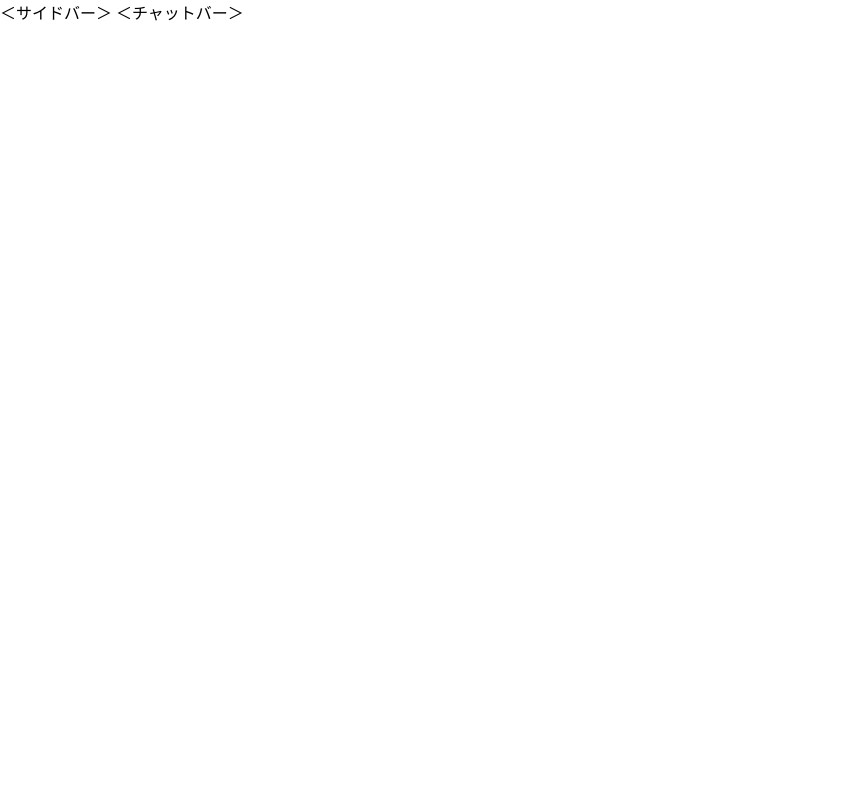
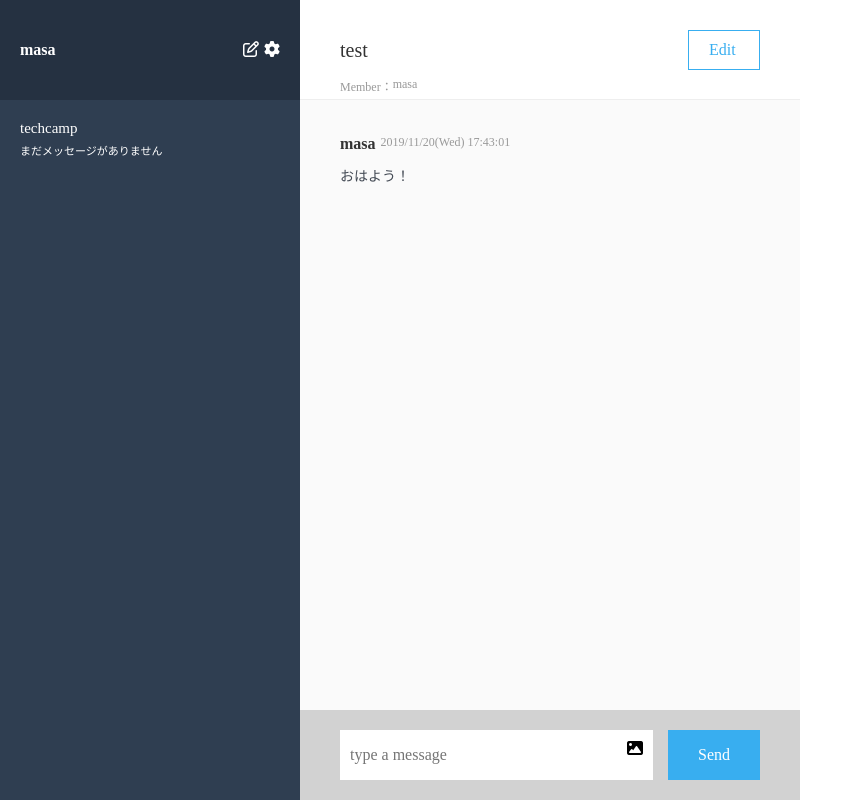
Before and after one commit to Toshikatsu08/chat-space, a Rails app: page / in a window 1280 px wide. Before the commit the part shown is almost empty. Shown: the whole page, without its empty margins (0-863 px from the left). Run offline with Rails 7, Linux system fonts and the light colour scheme; style sheets or scripts are compiled from the project's sources; some libraries are stand-ins or nearby versions.

Commit message:
Created front part.

```diff
--- /dev/null
+++ b/app/assets/stylesheets/_chat-space.scss
@@ -0,0 +1,175 @@
+.wrapper {
+  display: flex;
+  height: 100vh;
+}
+
+.SideBar {
+  background-color: #253141;
+  width: 300px;
+
+  &__header {
+    background-color: #253141;
+    height: 100px;
+    display: flex;
+    align-items: center;
+  }
+
+    &__sidebox {
+      height: 20px;
+      width: 260px;
+      margin: 0 20px;
+      display: flex;
+      justify-content: space-between;
+      align-items: center;
+    }
+
+      .UserName{
+        color: #ffffff;
+        font-weight: bold;
+      }
+
+      &__icons {
+        width: 60px;
+        display: flex;
+        justify-content: flex-end;
+      }
+
+      &__btn {
+        color: #ffffff;
+        text-decoration: none;
+        margin-left: 5px;
+      }
+
+  &__contents {
+    background-color: #2f3e51;
+    height: calc(100vh - 100px);
+  }
+
+    &__group {
+      height: 105px;
+    }
+
+      .GroupName {
+        font-size: 15px;
+        color: #ffffff;
+        margin: 0px 20px 5px 20px;
+        padding-top: 20px;
+      }
+
+      .message {
+        font-size: 11px;
+        color: #ffffff;
+        margin: 0 20px 40px 20px;
+      }
+}
+
+.MainChat {
+  width: calc(100vh - 300px);
+  &__header {
+    background-color: #ffffff;
+    height: 100px;
+    border-bottom: 1px solid #eeeeee;
+    display: flex;
+    justify-content: space-between;
+    align-items: center;
+    padding: 0 40px;
+  }
+
+    .CurrentGroup {
+      font-size: 20px;
+      color: #333333;
+      margin: 35px 0 15px 0 ;
+    }
+
+    &__edit {
+      font-size: 16px;
+      color: #38aef0;
+      border: 1px solid #38aef0;
+      text-decoration: none;
+      height: 40px;
+      padding: 0 20px;
+      width: 72px;
+      display: flex;
+      align-items: center;
+    }
+
+    &__MemberList {
+      display: flex;
+      font-size: 12px;
+      color: #999999;
+    }
+
+  &__contents {
+    background-color: #fafafa;
+    height: calc(100vh - 190px);
+    padding: 35px 40px 0;
+  }
+
+    &__MessageBox {
+      height: 57px;
+    }
+
+    .MessageInfo {
+      display: flex;
+      margin-bottom: 12px;
+      &__name{
+        font-size: 16px;
+        color: #333333;
+        font-weight: bold;
+        margin-right: 5px;
+      }
+      &__date {
+        font-size: 12px;
+        color: #999999;
+      }
+    }
+     .MessageContent {
+        margin-bottom: 46px;
+        font-size: 14px;
+        color: #434a54;
+     }
+
+  .Form {
+    background-color: #d2d2d2;
+    height: 90px;
+    padding: 20px 40px;
+      &__contents{
+        display: flex;
+      }
+        .inputBox {
+          width: 100%;
+          display: flex;
+          position: relative;
+          &__image{
+            position: absolute;
+            top: 10px;
+            right: 10px;
+          }
+        }
+
+          &__inputText {
+            width: 100%;
+            height: 50px;
+            padding: 0 10px;
+            border-style: none;
+          }
+
+          &__file {
+            display: none;
+          }
+          .icon {
+            font-size: 25px;
+          }
+
+    &__submitBtn{
+      width: 100px;
+      height: 50px;
+      padding: 0 30px;
+      margin-left: 15px;
+      background-color: #38aef0;
+      color: white;
+      cursor: pointer;
+      border-style: none;
+    }
+  }
+}
--- a/app/assets/stylesheets/application.scss
+++ b/app/assets/stylesheets/application.scss
@@ -2,3 +2,4 @@
 @import "modules/messages";
 @import "font-awesome-sprockets";
 @import "font-awesome";
+@import "chat-space"
--- a/app/views/messages/_main_chat.html.haml
+++ b/app/views/messages/_main_chat.html.haml
@@ -1 +1,25 @@
-＜チャットバー＞
+.MainChat
+  .MainChat__header
+    .MainChat__leftbox
+      %p.CurrentGroup test
+      %ul.MainChat__MemberList
+        %li.MainChat__Member: Member：
+        %li.MainChat__name masa
+    = link_to "#", class: "MainChat__edit" do
+      Edit
+  .MainChat__contents
+    .MainChat__MessageBox
+      .MessageInfo
+        %p.MessageInfo__name masa
+        %p.MessageInfo__date 2019/11/20(Wed) 17:43:01
+      .MessageContent おはよう！
+
+
+  .Form
+    %form.Form__contents
+      .inputBox
+        %input.Form__inputText{ placeholder: "type a message", type: "text"}
+        %label{class: "inputBox__image"}
+          = icon('fas', 'image', class: "icon")
+          %input.Form__file{type: "file"}
+      %input.Form__submitBtn{type: "submit", value: "Send"}
--- a/app/views/messages/_side_bar.html.haml
+++ b/app/views/messages/_side_bar.html.haml
@@ -1 +1,13 @@
-＜サイドバー＞
+.SideBar
+  .SideBar__header
+    .SideBar__sidebox
+      %p.UserName masa
+      .SideBar__icons
+        = link_to "#", class: "SideBar__btn" do
+          = icon('far', 'edit')
+        =link_to "#", class: "SideBar__btn" do
+          = icon('fas', 'cog')
+  .SideBar__contents
+    .SideBar__group
+      %p.GroupName techcamp
+      %p.message まだメッセージがありません
```
